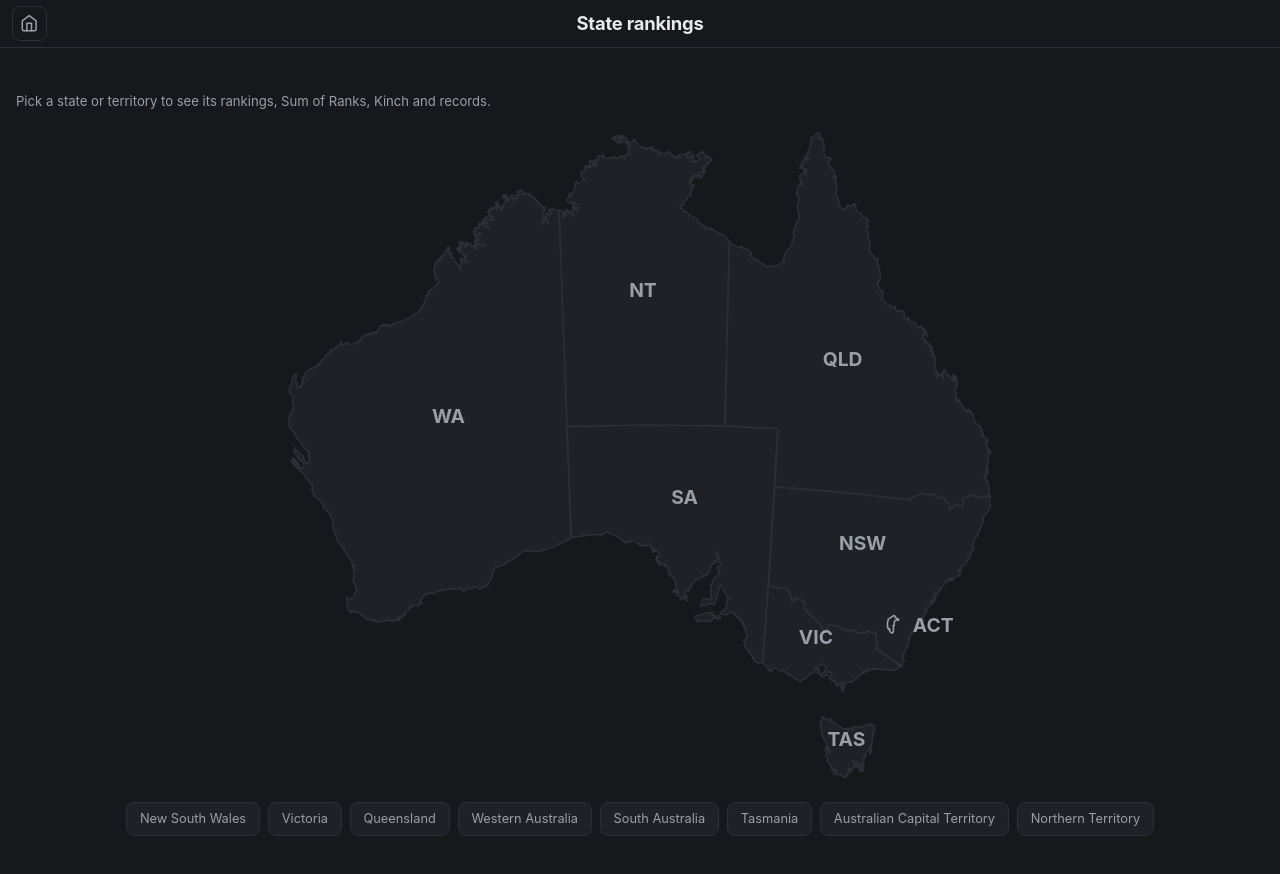
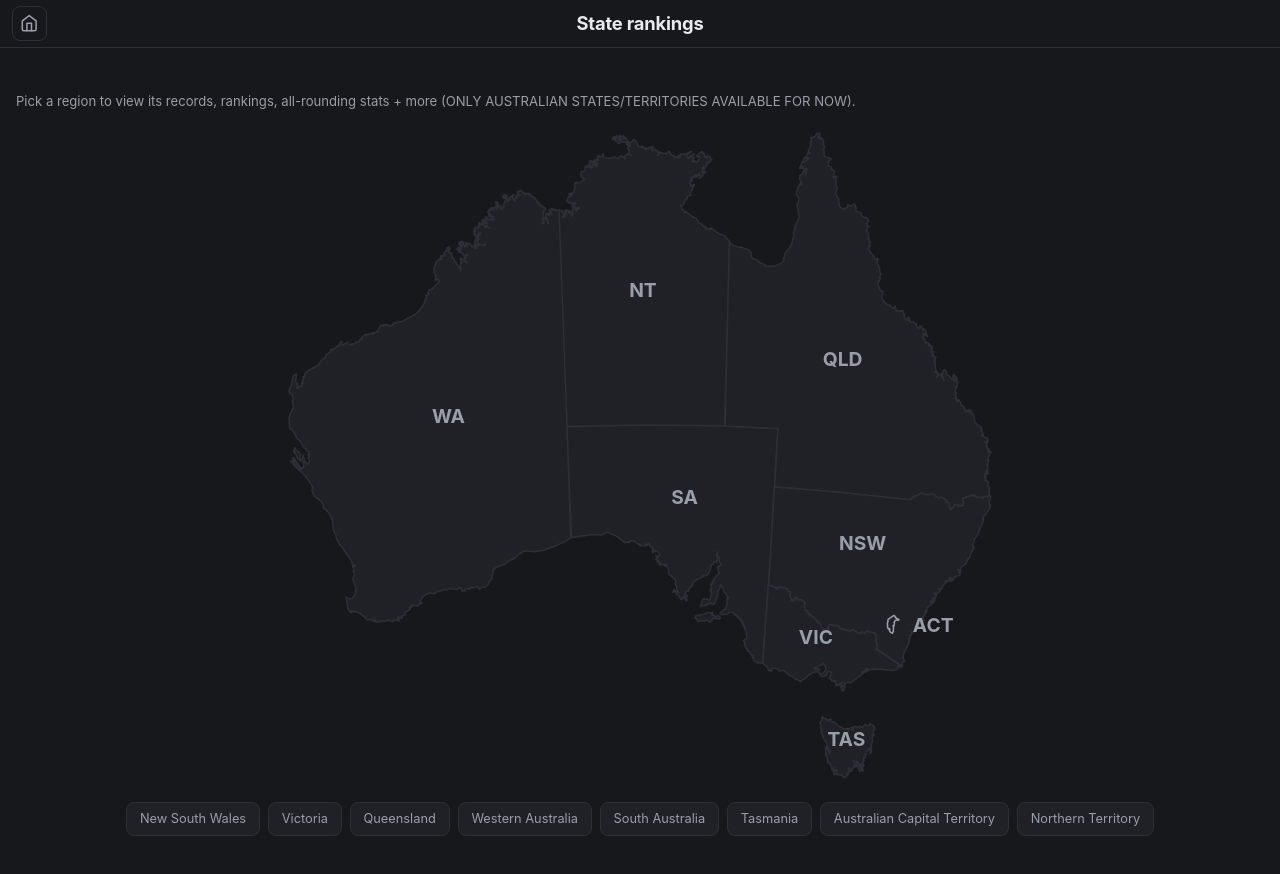
Before and after one commit to mogomonx/fa, a website: page docs/states.html in a window 1280 px wide. Drawn offline with Linux system fonts and the light colour scheme; a script that the page names is missing.

Commit message:
Update states.html

```diff
--- a/docs/states.html
+++ b/docs/states.html
@@ -21,7 +21,7 @@
       <div id="auth-slot"></div>
     </div>
 
-    <p class="board-note">Pick a state or territory to see its rankings, Sum of Ranks, Kinch and records.</p>
+    <p class="board-note">Pick a region to view its records, rankings, all-rounding stats + more (ONLY AUSTRALIAN STATES/TERRITORIES AVAILABLE FOR NOW).</p>
     <div class="state-map" id="state-map"></div>
     <div class="state-buttons" id="state-buttons"></div>
 
```
